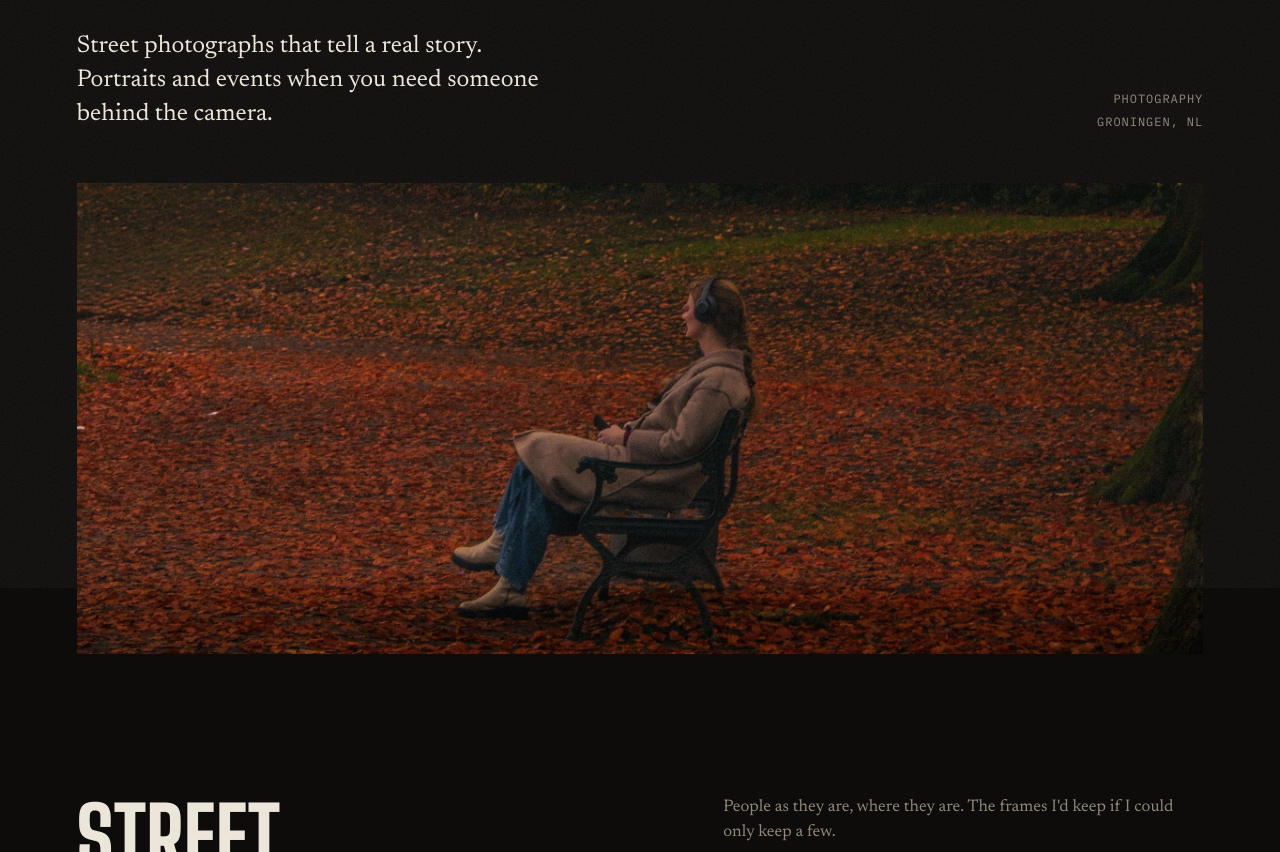
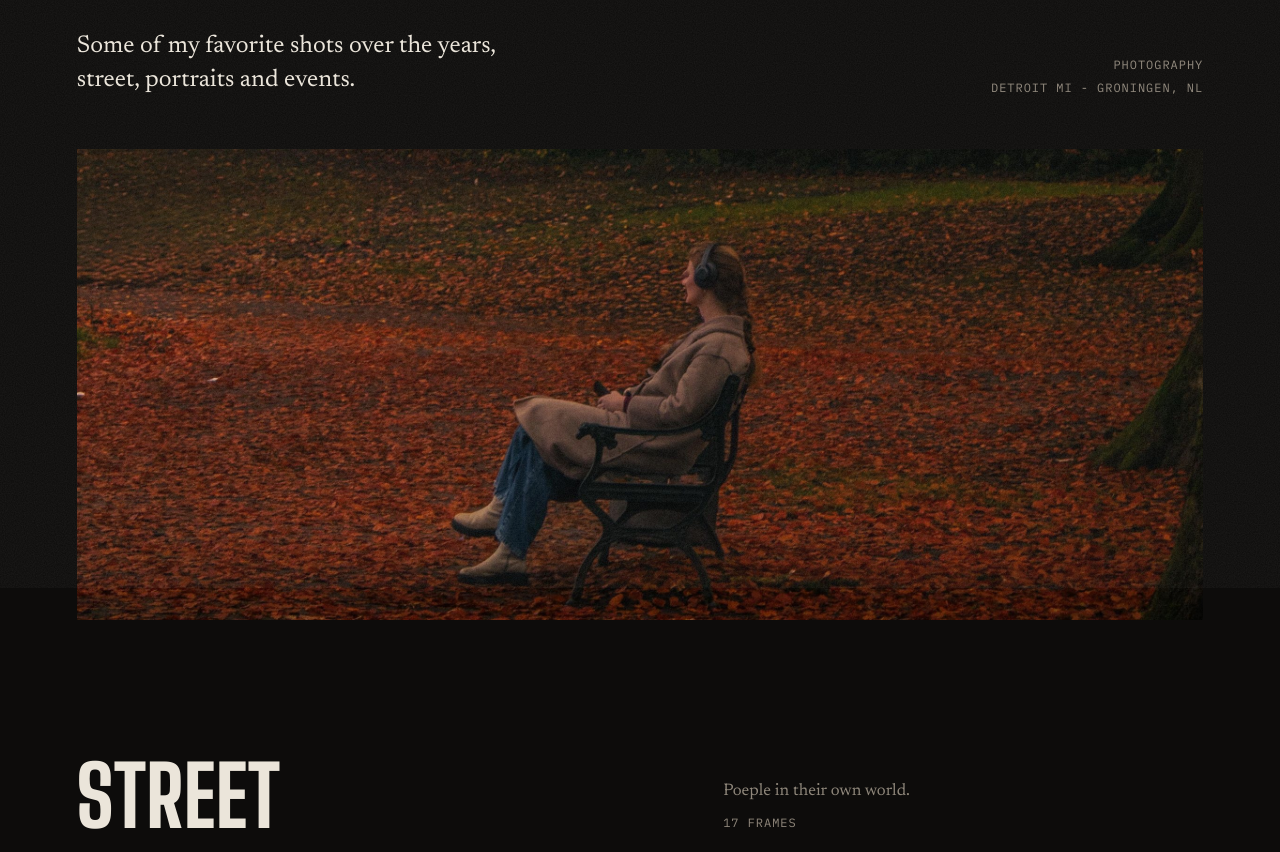
Before and after one commit to DiinoTree/DiinoTree.github.io, a plain HTML site: page index.html in a window 1280 px wide. Shown: the part 212-1064 px from the top of the page. Drawn offline with Linux system fonts and the light colour scheme.

Commit message:
Add files via upload

```diff
--- a/index.html
+++ b/index.html
@@ -371,10 +371,10 @@ a.contact__value:hover { color: var(--lamp); }
   <section class="wrap intro" aria-labelledby="intro-title">
     <h1 id="intro-title">Ayman Yuhas</h1>
     <div class="intro__row">
-      <p class="intro__lede">Street photographs that tell a real story. Portraits and events when you need someone behind the camera.</p>
+      <p class="intro__lede"> Some of my favorite shots over the years, street, portraits and events.</p>
       <p class="intro__meta data">
         <span>Photography</span>
-        <span>Groningen, NL</span>
+        <span>Detroit MI - Groningen, NL</span>
       </p>
     </div>
     <figure class="hero" id="hero"></figure>
@@ -388,7 +388,7 @@ a.contact__value:hover { color: var(--lamp); }
     <div class="section__head">
       <h2 id="street-title">Street</h2>
       <div class="section__note">
-        <p>People as they are, where they are. The frames I'd keep if I could only keep a few.</p>
+        <p>Poeple in their own world.</p>
         <span class="data" data-count="street">17 frames</span>
       </div>
     </div>
@@ -410,7 +410,7 @@ a.contact__value:hover { color: var(--lamp); }
     <div class="section__head">
       <h2 id="events-title">Events</h2>
       <div class="section__note">
-        <p>Parties, galas and association nights in Groningen.</p>
+        <p>Events in Groningen.</p>
         <span class="data" data-count="events">6 frames</span>
       </div>
     </div>
@@ -432,7 +432,7 @@ a.contact__value:hover { color: var(--lamp); }
       <div>
         <div class="about__text">
           <p>I'm Ayman, a student and photographer in Groningen.</p>
-          <p>Street is what I like most: people on a curb, on a bench, in the middle of something. I want a photo to tell you something was happening. It's the same reason I shoot animals and nature when I get the chance.</p>
+          <p>Street photography is my passion, and I want to tell a story with my work. It's the same reason I shoot animals and nature when I get the chance.</p>
           <p>I also shoot portraits and events around Groningen, like parties, galas and association shoots. If you need a photographer, message me.</p>
         </div>
         <dl class="facts">
```
